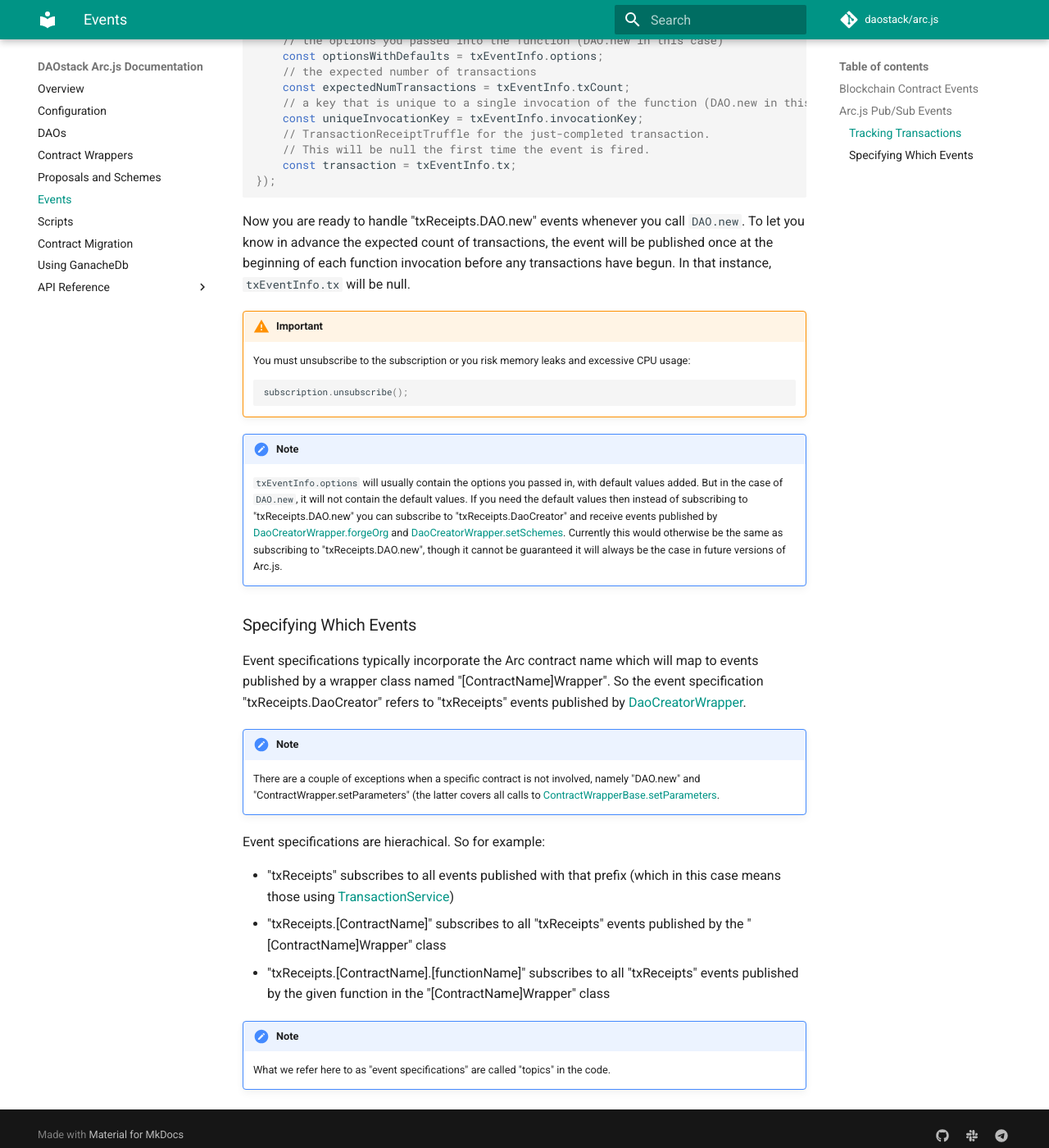
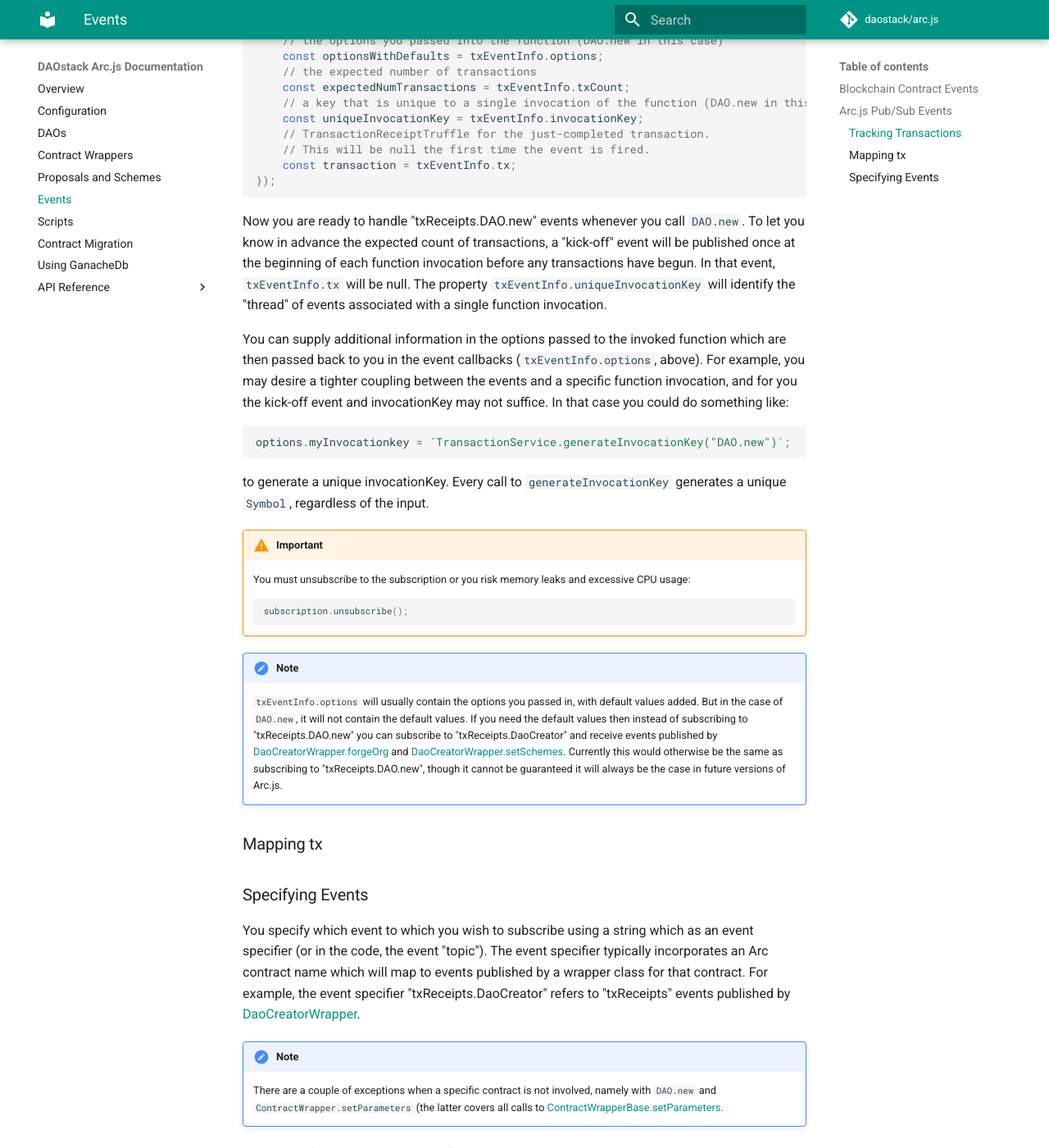
Before and after one commit to daostack/arc.js_legacy, an MkDocs documentation site: the page built from docs/Events.md, in a window 1280 px wide and 1400 px high, scrolled down 1030 px. Shown: the whole window at 82% size. Built offline with MkDocs 1.6.1 and Material for MkDocs 9.7.7, drawn with Linux system fonts in a browser that asks for light colours; comment, search, counter and statistics services are not loaded; old or Windows-style settings are respelled for this version of MkDocs; some of the changed text lies outside the part shown.

Commit message:
requested documentation changes

````diff
--- a/docs/Events.md
+++ b/docs/Events.md
@@ -36,7 +36,15 @@ const subscription = TransactionService.subscribe("txReceipts.DAO.new",
 });
 ```
 
-Now you are ready to handle "txReceipts.DAO.new" events whenever you call `DAO.new`.  To let you know in advance the expected count of transactions, the event will be published once at the beginning of each function invocation before any transactions have begun.  In that instance, `txEventInfo.tx` will be null.
+Now you are ready to handle "txReceipts.DAO.new" events whenever you call `DAO.new`.  To let you know in advance the expected count of transactions, a "kick-off" event will be published once at the beginning of each function invocation before any transactions have begun.  In that event, `txEventInfo.tx` will be null.  The property `txEventInfo.uniqueInvocationKey` will identify the "thread" of events associated with a single function invocation.
+
+You can supply additional information in the options passed to the invoked function which are then passed back to you in the event callbacks (`txEventInfo.options`, above). For example, you may desire a tighter coupling between the events and a specific function invocation, and for you the kick-off event and invocationKey may not suffice.  In that case you could do something like:
+
+```javascript
+options.myInvocationkey = `TransactionService.generateInvocationKey("DAO.new")`;
+```
+
+to generate a unique invocationKey.  Every call to `generateInvocationKey` generates a unique `Symbol`, regardless of the input.
 
 !!! warning "Important"
     You must unsubscribe to the subscription or you risk memory leaks and excessive CPU usage:
@@ -47,17 +55,15 @@ Now you are ready to handle "txReceipts.DAO.new" events whenever you call `DAO.n
 !!! note
     `txEventInfo.options` will usually contain the options you passed in, with default values added.  But in the case of `DAO.new`, it will not contain the default values.  If you need the default values then instead of subscribing to "txReceipts.DAO.new" you can subscribe to "txReceipts.DaoCreator" and receive events published by  [DaoCreatorWrapper.forgeOrg](api/classes/DaoCreatorWrapper#forgeOrg) and [DaoCreatorWrapper.setSchemes](api/classes/DaoCreatorWrapper#setSchemes).  Currently this would otherwise be the same as subscribing to "txReceipts.DAO.new", though it cannot be guaranteed it will always be the case in future versions of Arc.js.
 
-### Specifying Which Events
-Event specifications typically incorporate the Arc contract name which will map to events published by a wrapper class named "[ContractName]Wrapper".  So the event specification "txReceipts.DaoCreator" refers to "txReceipts" events published by [DaoCreatorWrapper](api/classes/DaoCreatorWrapper).
+### Mapping tx
+### Specifying Events
+You specify which event to which you wish to subscribe using a string which as an event specifier (or in the code, the event "topic").  The event specifier typically incorporates an Arc contract name which will map to events published by a wrapper class for that contract.  For example, the event specifier "txReceipts.DaoCreator" refers to "txReceipts" events published by [DaoCreatorWrapper](api/classes/DaoCreatorWrapper).
 
 !!! note
-    There are a couple of exceptions when a specific contract is not involved, namely "DAO.new" and "ContractWrapper.setParameters" (the latter covers all calls to [ContractWrapperBase.setParameters](api/classes/ContractWrapperBase#setParameters).
+    There are a couple of exceptions when a specific contract is not involved, namely with `DAO.new` and `ContractWrapper.setParameters` (the latter covers all calls to [ContractWrapperBase.setParameters](api/classes/ContractWrapperBase#setParameters).
 
-Event specifications are hierachical. So for example:
+Event specifiers are hierachical. So for example:
 
    - "txReceipts" subscribes to all events published with that prefix (which in this case means those using [TransactionService](api/classes/TransactionService))
    - "txReceipts.[ContractName]" subscribes to all "txReceipts" events published by the "[ContractName]Wrapper" class
    - "txReceipts.[ContractName].[functionName]" subscribes to all "txReceipts" events published by the given function in the "[ContractName]Wrapper" class
-
-!!! note
-    What we refer here to as "event specifications" are called "topics" in the code.
--- a/mkdocs.yml
+++ b/mkdocs.yml
@@ -186,7 +186,7 @@ pages:
   - StakeEventResult : 'api/interfaces/StakeEventResult.md'
   - StandardSchemeParams : 'api/interfaces/StandardSchemeParams.md'
   - TokenCapGcParams : 'api/interfaces/TokenCapGcParams.md'
-  - TransactionEventInfo : 'api/interfaces/TransactionEventInfo.md'
+  - TransactionReceiptsEventInfo : 'api/interfaces/TransactionReceiptsEventInfo.md'
   - TransactionReceipt : 'api/interfaces/TransactionReceipt.md'
   - TransactionReceiptTruffle : 'api/interfaces/TransactionReceiptTruffle.md'
   - VoteConfig : 'api/interfaces/VoteConfig.md'
````
Also changed, not shown: 1 other file.
